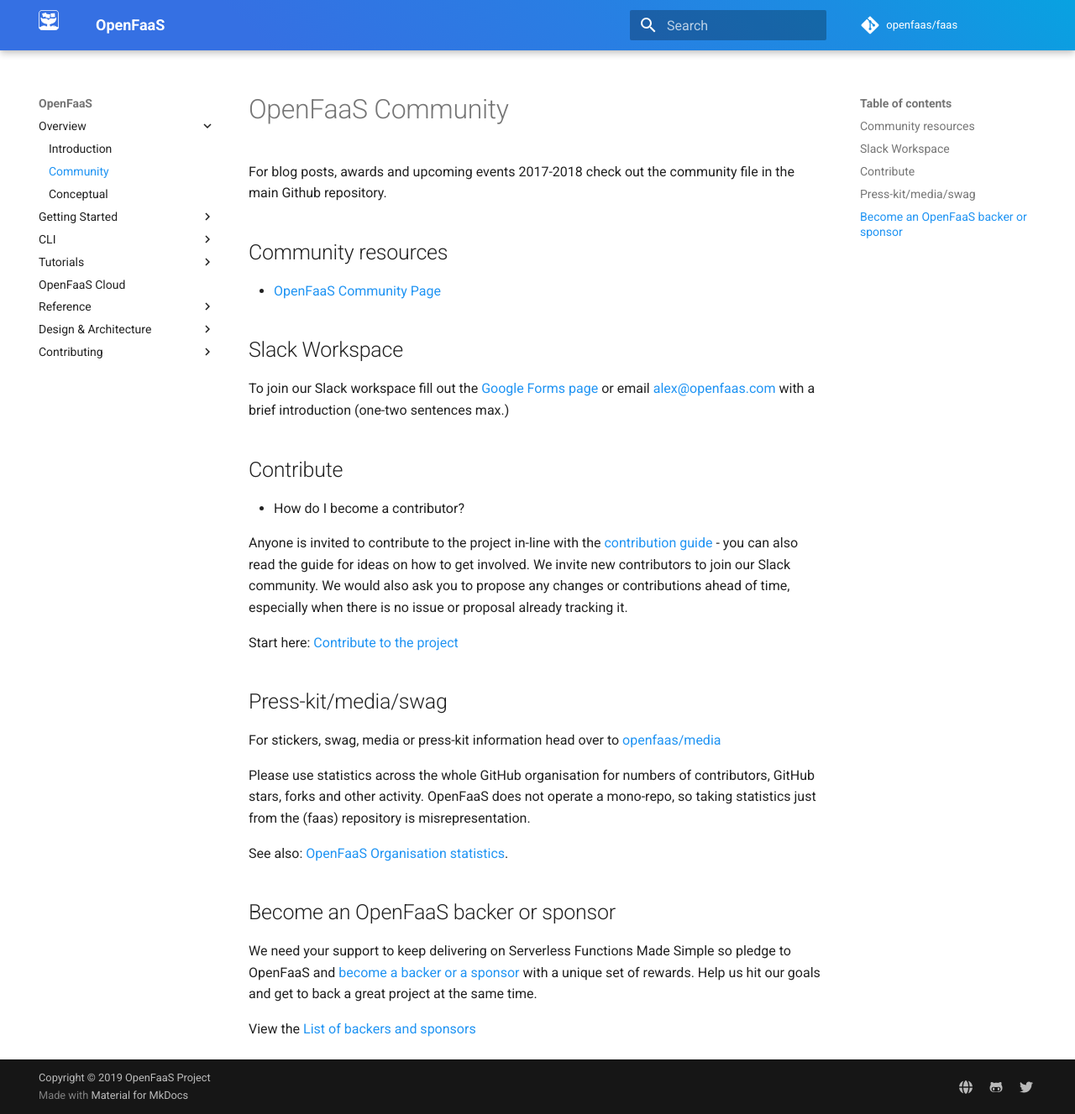
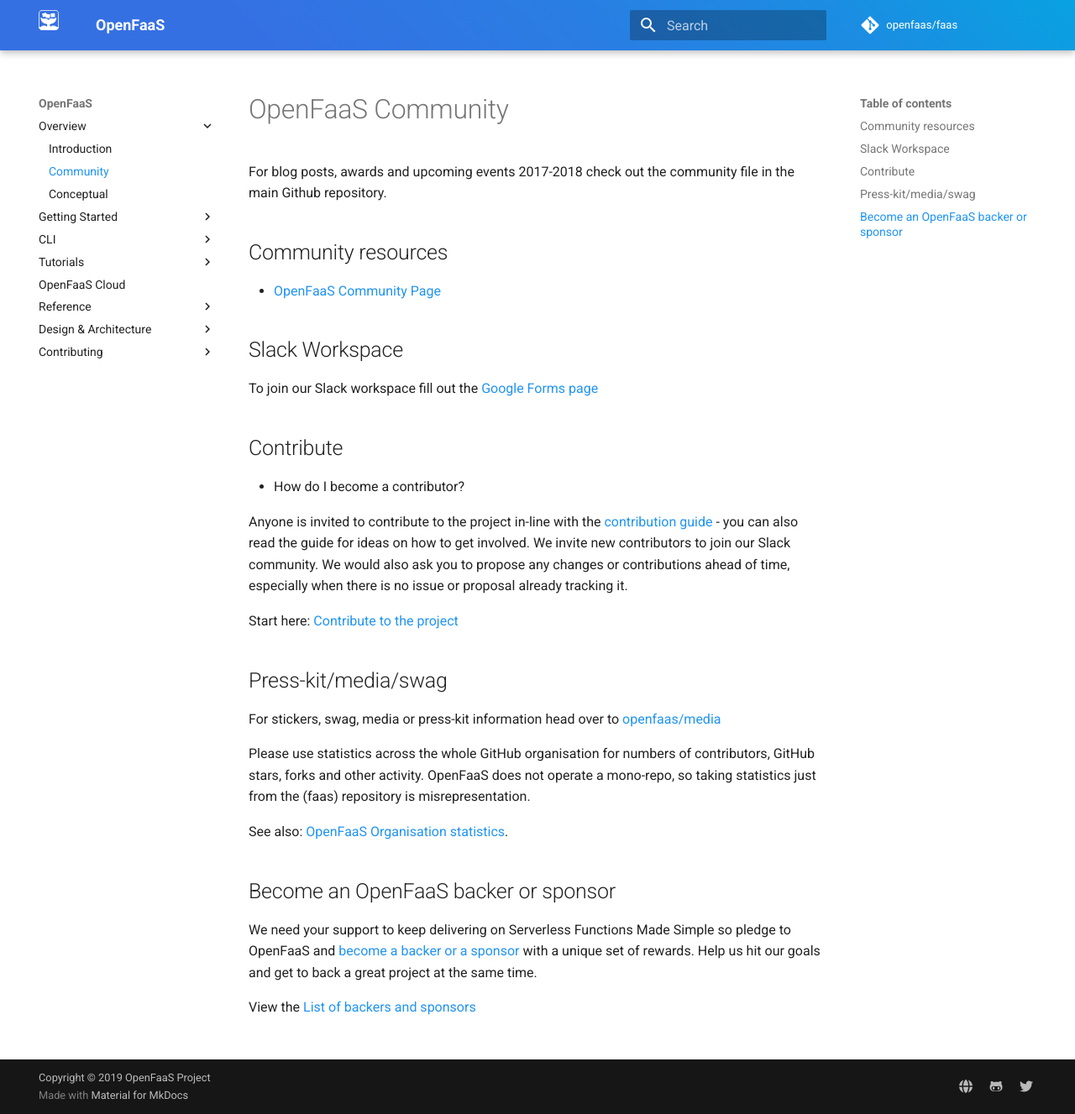
Before and after one commit to openfaas/docs, an MkDocs documentation site: the page built from docs/community.md, in a window 1280 px wide and 1327 px high. Shown: the whole window at 84% size. Built offline with MkDocs 1.6.1 and Material for MkDocs 9.7.7, drawn with Linux system fonts in a browser that asks for light colours; comment, search, counter and statistics services are not loaded.

Commit message:
Removed Alex's email from Slack signup
This change is to make sure everyone signs up using the Google
form to maintain a consistent sign up process for the Slack
workspace

Signed-off-by: Burton Rheutan <rheutan7@gmail.com>

```diff
--- a/docs/community.md
+++ b/docs/community.md
@@ -8,7 +8,7 @@ For blog posts, awards and upcoming events 2017-2018 check out the community fil
 
 ## Slack Workspace
 
-To join our Slack workspace fill out the [Google Forms page](https://goo.gl/forms/SqpLSdyzVoOboRqs1) or email alex@openfaas.com with a brief introduction (one-two sentences max.)
+To join our Slack workspace fill out the [Google Forms page](https://goo.gl/forms/SqpLSdyzVoOboRqs1)
 
 ## Contribute
 
```
Also changed, not shown: docs/index.md (+1 -1 lines).
